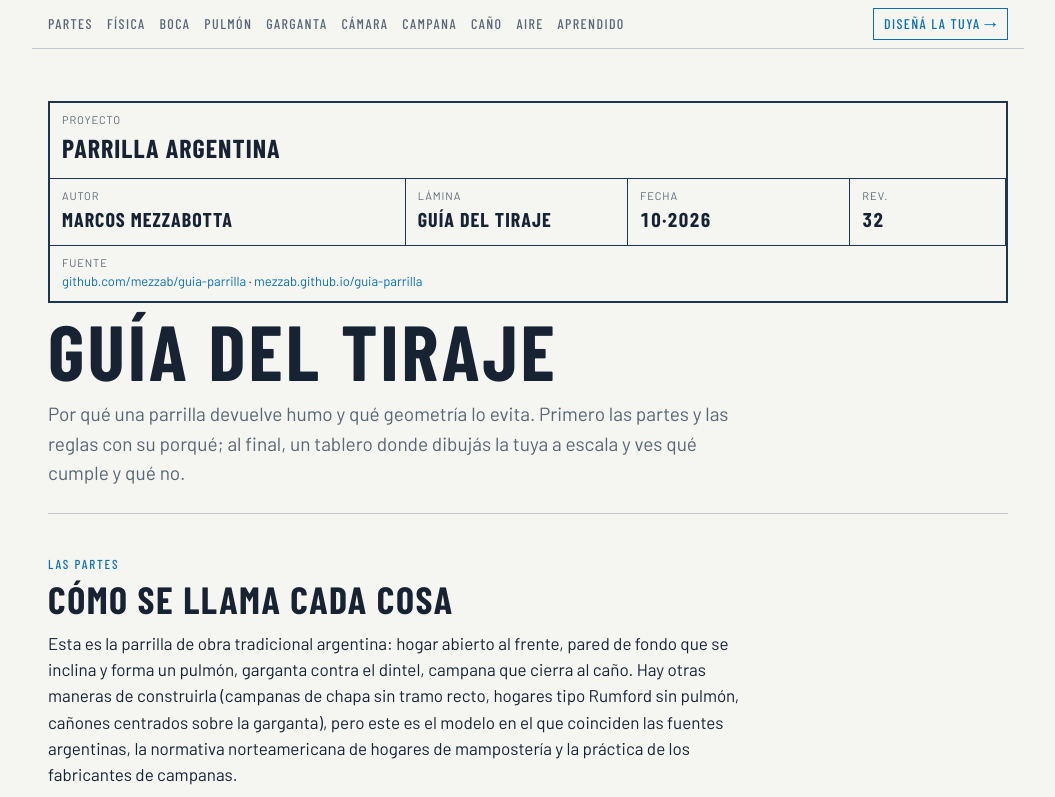
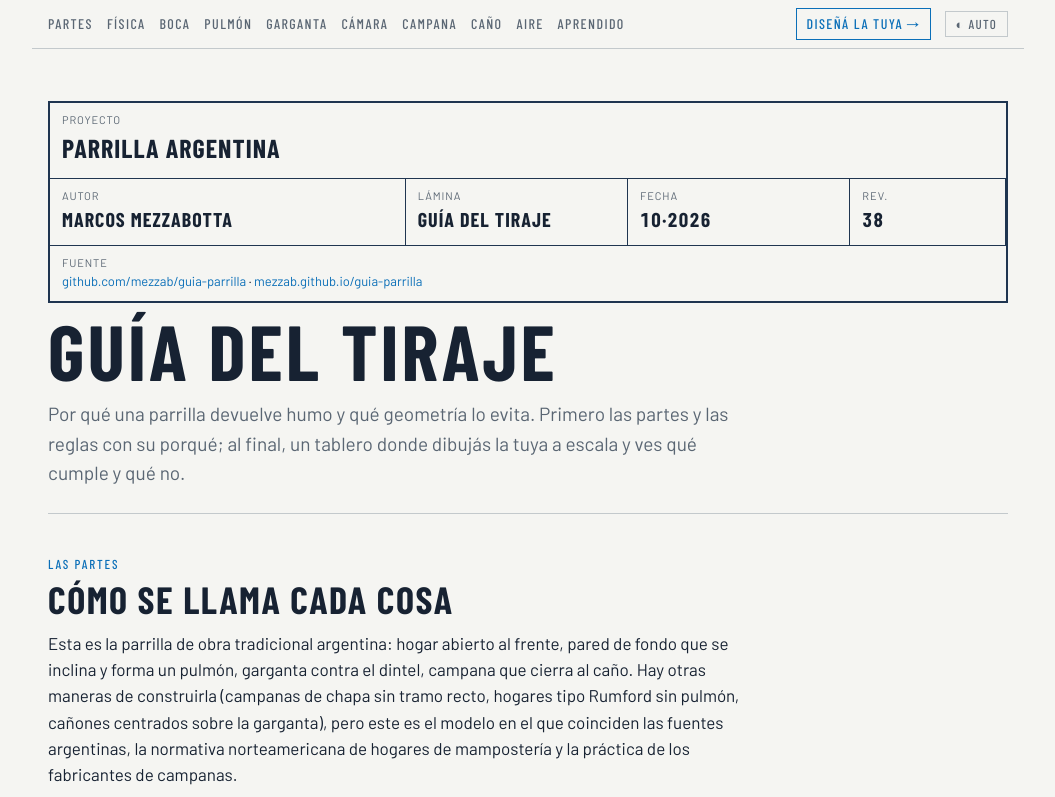
Before and after one commit to mezzab/guia-parrilla, a plain HTML site: page index.html in a window 1280 px wide. Shown: the top 797 px of the page, without its empty margins (112-1167 px from the left). Drawn offline with Linux system fonts and the light colour scheme.

Commit message:
Botón de tema (auto / claro / oscuro) en el menú
Co-Authored-By: Claude Fable 5.1 <noreply@anthropic.com>
Claude-Session: https://claude.ai/code/session_013NJjYB7LfbDJbUdXUsfjJV

```diff
--- a/index.html
+++ b/index.html
@@ -47,6 +47,8 @@ a{color:var(--dim)}
 .topnav a{font-family:var(--display);font-size:14px;letter-spacing:.1em;text-transform:uppercase;color:var(--muted);text-decoration:none;padding:4px 0}
 .topnav a:hover,.topnav a:focus-visible{color:var(--dim);outline:none}
 .topnav a.go{margin-left:auto;color:var(--dim);border:1px solid var(--dim);padding:4px 10px}
+.topnav .theme{font-family:var(--display);font-size:13px;letter-spacing:.1em;padding:4px 10px;color:var(--muted);border-color:var(--line)}
+.topnav .theme:hover{color:var(--dim);border-color:var(--dim)}
 .design{display:grid;grid-template-columns:320px minmax(0,1fr);gap:24px;align-items:start}
 @media (max-width:860px){.design{grid-template-columns:1fr}}
 .design .out{min-width:0}
@@ -183,7 +185,7 @@ ol.leg b{display:inline-grid;place-items:center;width:22px;height:22px;border:1.
 
 
 <div class="page">
-<nav class="topnav"><a href="#partes">Partes</a><a href="#fisica">Física</a><a href="#boca">Boca</a><a href="#pulmon">Pulmón</a><a href="#garganta">Garganta</a><a href="#camara">Cámara</a><a href="#campana">Campana</a><a href="#cano">Caño</a><a href="#aire">Aire</a><a href="#aprendido">Aprendido</a><a href="#disena" class="go">Diseñá la tuya →</a></nav>
+<nav class="topnav"><a href="#partes">Partes</a><a href="#fisica">Física</a><a href="#boca">Boca</a><a href="#pulmon">Pulmón</a><a href="#garganta">Garganta</a><a href="#camara">Cámara</a><a href="#campana">Campana</a><a href="#cano">Caño</a><a href="#aire">Aire</a><a href="#aprendido">Aprendido</a><a href="#disena" class="go">Diseñá la tuya →</a><button type="button" id="theme" class="theme" aria-label="Cambiar tema" title="Tema: automático / claro / oscuro">◐ Auto</button></nav>
 <main>
 <header>
 <div class="titleblock">
@@ -191,7 +193,7 @@ ol.leg b{display:inline-grid;place-items:center;width:22px;height:22px;border:1.
 <div><small>Autor</small><div class="v">Marcos Mezzabotta</div></div>
 <div><small>Lámina</small><div class="v">Guía del tiraje</div></div>
 <div><small>Fecha</small><div class="v">10·2026</div></div>
-<div><small>Rev.</small><div class="v">32</div></div>
+<div><small>Rev.</small><div class="v">38</div></div>
 <div class="repo"><small>Fuente</small><div class="v"><a href="https://github.com/mezzab/guia-parrilla">github.com/mezzab/guia-parrilla</a> · <a href="https://mezzab.github.io/guia-parrilla/">mezzab.github.io/guia-parrilla</a></div></div>
 </div>
 <h1>Guía del tiraje</h1>
@@ -472,6 +474,14 @@ ol.leg b{display:inline-grid;place-items:center;width:22px;height:22px;border:1.
 
 <script>
 (function(){
+  // tema: auto (sigue al sistema) / claro / oscuro, guardado en el navegador
+  (function(){
+    var modes=['auto','light','dark'], labels={auto:'◐ Auto',light:'○ Claro',dark:'● Oscuro'}, b=document.getElementById('theme'), m='auto';
+    try{m=localStorage.getItem('parrilla-theme')||'auto'}catch(e){}
+    function apply(){ if(m==='auto')document.documentElement.removeAttribute('data-theme'); else document.documentElement.setAttribute('data-theme',m); b.textContent=labels[m]; }
+    apply();
+    b.addEventListener('click',function(){ m=modes[(modes.indexOf(m)+1)%3]; try{localStorage.setItem('parrilla-theme',m)}catch(e){} apply(); });
+  })();
   var EX={W:180,H:65,hog:60,dw:25,dh:26,r:15,g:12,arr:35,ang:35,copa:17,rect:20,camAng:45,flue:40,losa:90,techo:290,marg:5,hc:4,tg:200};
   var S=Object.assign({},EX);
   var CT=[
```
